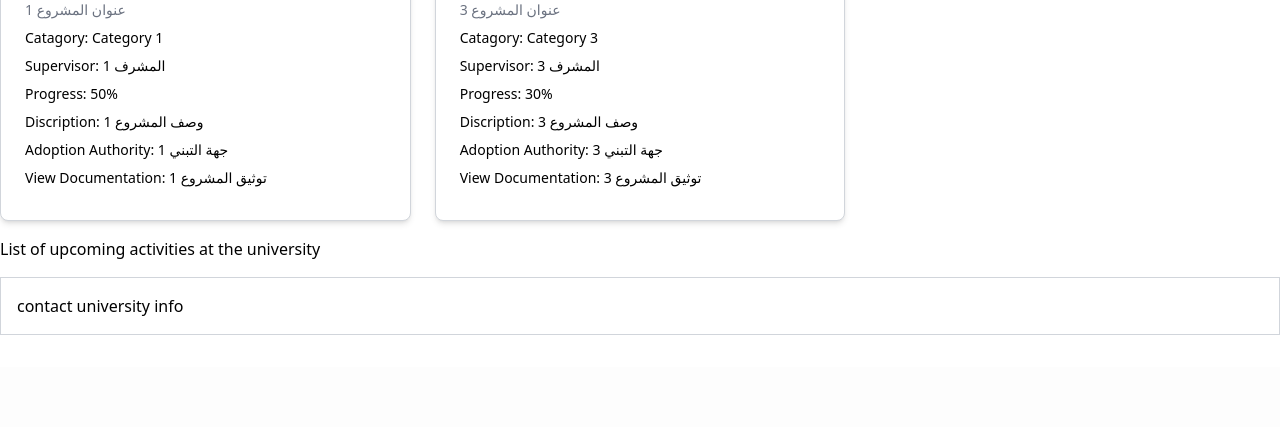
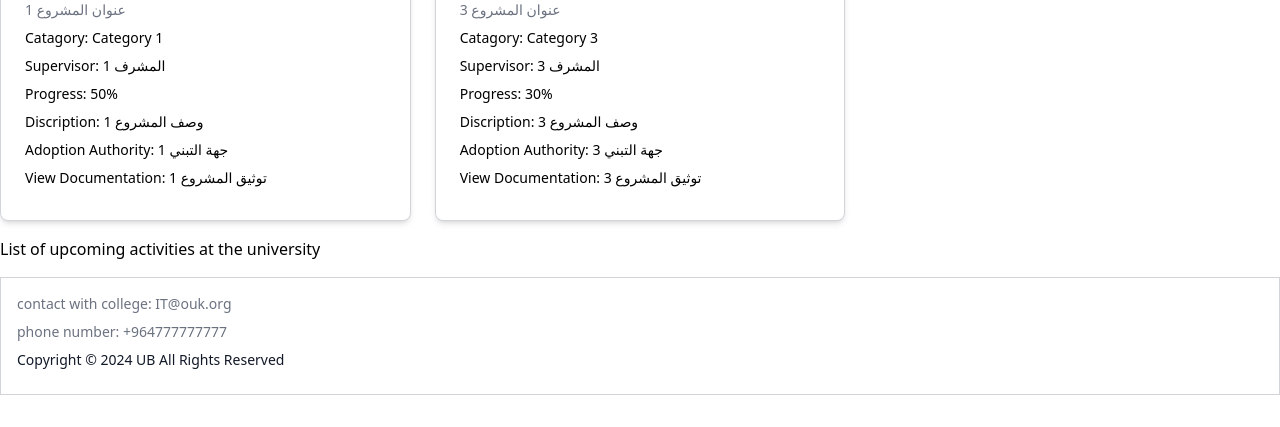
Before and after one commit to Tyro-A/hackathon, a PHP site: page / in a window 1280 px wide. Shown: the part 831-1258 px from the top of the page. Before the commit the page ends 1166 px from the top, so only its background shows below. Run offline with PHP 8.4, Linux system fonts and the light colour scheme; data comes from the database, SQL or seed files in the repository; some libraries are stand-ins or nearby versions.

Commit message:
copyright

```diff
--- a/hackathon/index.php
+++ b/hackathon/index.php
@@ -228,7 +228,9 @@ JOIN category on (projects.cat_id=category.category_id)";
     <!-- Table Placeholder -->
     <div class="border border-gray-300 p-4">
       <div class="footer">
-        contact university info
+      <p class="text-sm text-gray-500 mb-2">contact with college: IT@ouk.org</p>
+      <p class="text-sm text-gray-500 mb-2">phone number: +964777777777</p>
+      <p class="text-sm text-gray-900 mb-2 b-5">Copyright © 2024 UB All Rights Reserved</p>
       </div>
     </div>
   </main>
```
